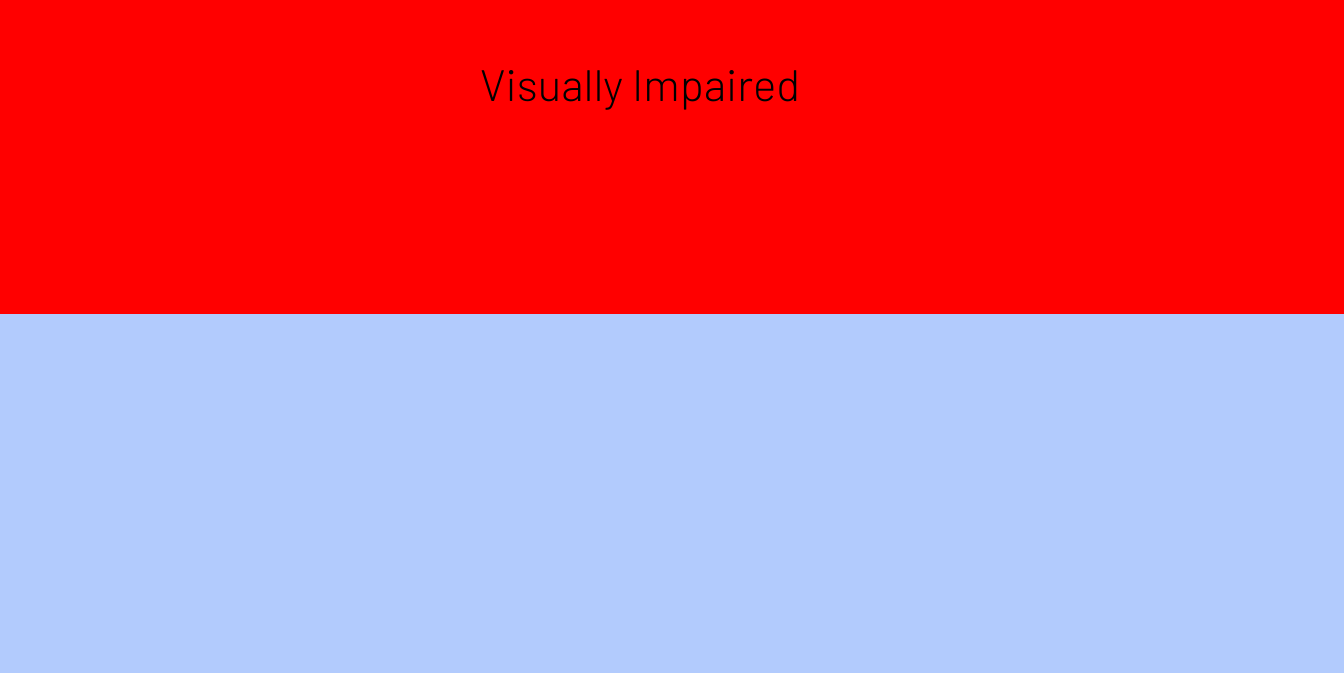
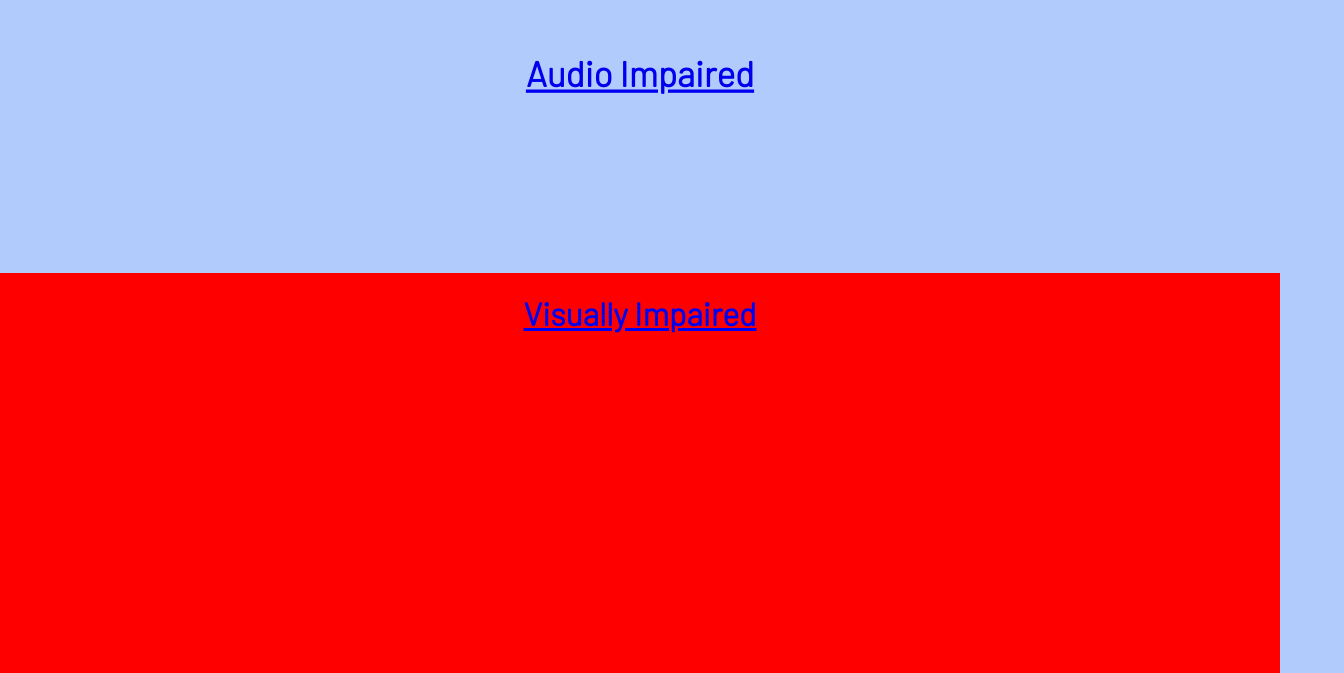
Before and after one commit to jerryxu99/VisualSpeech, a React (Create React App) app in the folder frontend/: page / in a window 1280 px wide. Shown: the part 127-800 px from the top of the page, 1344 px wide, since content can reach past the window. Built offline with nearby package versions, Linux system fonts and the light colour scheme.

Commit message:
changed alignment

```diff
--- a/frontend/src/App.css
+++ b/frontend/src/App.css
@@ -105,9 +105,12 @@ button:disabled {
   cursor: not-allowed;
 }
 
+<<<<<<< HEAD
+=======
 a {
     text-decoration: none;
 }
+>>>>>>> c531d7bfec901c076320fce9c9fd1b0c60c898f9
 
 ul, li {
   text-align: left;
@@ -153,46 +156,31 @@ img {
 
 /*HOME*/
 
-.split {
-  height: 100%;
-  width: 50%;
-  position: fixed;
-  z-index: 1;
-  top: 0;
-  overflow-x: hidden;
-  padding-top: 20px;
-}
-
-#container {
-  height: 100%;
+.container {
+  display: table;
+  width: 100%;
 }
 
 .top {
-  height:50%;
-  width:100%;
-  margin:auto;
+  position: absolute;
+  top: 0px;
+  height: 50%;
   text-align:center;
+  align-content: center;
   background-color: #b2cbfd;
   transition: transform .5s;
+  width: 100%;
 }
 
 .bottom {
-  height:50%;
-  width:100%;
-  margin:auto;
+  position: absolute;
+  bottom: 0px;
+  height: 50%;
+
   text-align:center;
   background-color: red;
   transition: transform .5s;
-}
-
-.centered {
-  position: absolute;
-  top: 50%;
-  left: 50%;
-  transform: translate(-50%, -50%);
-  text-align: center;
-  font-size: 40px;
-  color: black;
+  width: 100%;
 }
 
 .top:hover {
--- a/frontend/src/App.js
+++ b/frontend/src/App.js
@@ -1,9 +1,9 @@
-import React from 'react';
-import './App.css';
-import AudioImpaired from './components/AudioImpaired';
-import VisuallyImpaired from './components/VisuallyImpaired.js';
+import React from "react";
+import "./App.css";
+import AudioImpaired from "./components/AudioImpaired";
+import VisuallyImpaired from "./components/VisuallyImpaired.js";
 
-import { BrowserRouter as Router, Switch, Route, Link } from 'react-router-dom';
+import { BrowserRouter as Router, Switch, Route, Link } from "react-router-dom";
 
 function App() {
   return (
@@ -25,18 +25,21 @@ function App() {
 
 function Home() {
   return (
-      <div id="container">
-      <Link to="/AudioImpaired">
-        <div class="split top">
-          <div class="centered">Audio Impaired</div>
-        </div>
-      </Link>
-      <Link to="/VisuallyImpaired">
-        <div class="split bottom">
-          <div class="centered">Visually Impaired</div>
-        </div>
-      </Link>
+    <div class="container">
+
+      <div class="top">
+        <Link to="/AudioImpaired">
+          <h1>Audio Impaired</h1>
+        </Link>
       </div>
+
+      <div class="bottom">
+        <Link to="/VisuallyImpaired">
+          <h1>Visually Impaired</h1>
+        </Link>
+      </div>
+
+    </div>
   );
 }
 
```
Also changed, not shown: 1 other file (tests, documents, lock files or other folders).
